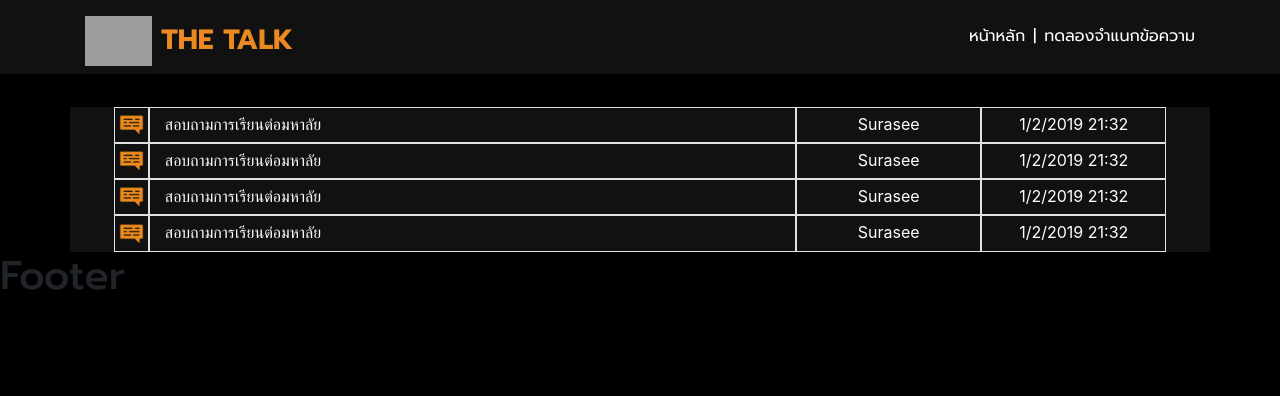
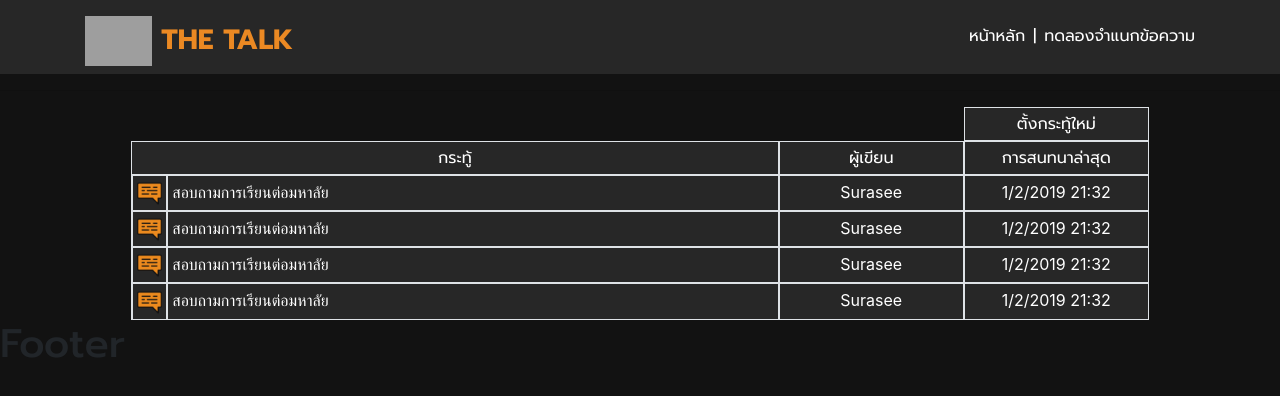
Before and after one commit to surasee2012/unsolicited-text-filtering-forum-react, a React (Create React App) app: page / in a window 1280 px wide. Shown: the top 396 px of the page. Built offline with nearby package versions, Linux system fonts and the light colour scheme; grey boxes are pictures that could not be loaded.

Commit message:
Add PostHeader component
- Edit bg-color in App.css.
- Restyle PostItem component.
- Add PostHeader component.
- Style PostHeader component.

```diff
--- a/src/App.css
+++ b/src/App.css
@@ -1,5 +1,6 @@
 body {
-    background-color: #000000;
+    background-color: #121212;
+
 }
 
 @font-face {
@@ -38,17 +39,5 @@ h1, h2, h3, h4, h5, h6 {
 }
 
 .bg-grey1 {
-    background-color: #111111;
+    background-color: #272727;
 }
-
-.bg-grey2 {
-    background-color: #212121;
-}
-
-.bg-grey3 {
-    background-color: #303030;
-}
-
-.bg-grey4 {
-    background-color: #424242;
-}
--- /dev/null
+++ b/src/components/post/PostHeader.js
@@ -0,0 +1,31 @@
+import React from "react";
+import { Link } from 'react-router-dom';
+
+const PostHeader = () => {
+
+    return (
+        <div>
+            <div className='d-flex justify-content-center'>
+                <div className='col-md-9' />
+                <Link className='col-md-2 text-white bg-grey1 border' to='/newpost'>
+                        <div className='p-1 text-center title'>
+                            ตั้งกระทู้ใหม่
+                        </div>
+                </Link>
+            </div>
+            <div className='d-flex justify-content-center'>
+                <div className='col-md-7 bg-grey1 border'>
+                    <div className='p-1 text-center text-white title'>กระทู้</div>
+                </div>
+                <div className='col-md-2 bg-grey1 border'>
+                    <div className='pt-1 text-center text-white title'>ผู้เขียน</div>
+                </div>
+                <div className='col-md-2 bg-grey1 border'>
+                    <div className='pt-1 text-center text-white title'>การสนทนาล่าสุด</div>
+                </div>
+            </div>
+        </div>
+    )
+}
+
+export default PostHeader;
--- a/src/components/post/PostItem.js
+++ b/src/components/post/PostItem.js
@@ -1,24 +1,29 @@
 import React, { Component } from "react";
+import { Link } from 'react-router-dom';
 
 class PostItem extends Component {
 
     render() {
         return (
             <div>
-                <div className='d-flex justify-content-center'>
-                    <div className='p-1 border'>
-                        <img style={{ height: 25 }} src='/images/logo/post icon.png' />
+                <Link className='d-flex justify-content-center text-white' to='/post'>
+                    <div className='col-md-7 bg-grey1 border'>
+                        <div className='row'>
+                            <div className='p-1 border border-top-0 border-bottom-0'>
+                                <img style={{ height: 25 }} src='/images/logo/post icon.png' />
+                            </div>
+                            <div className='p-1 border border-top-0 border-bottom-0 border-right-0'>
+                                สอบถามการเรียนต่อมหาลัย
+                            </div>
+                        </div>
                     </div>
-                    <div className='col-md-7 py-1 border'>
-                        <div className='text-white'>สอบถามการเรียนต่อมหาลัย</div>
+                    <div className='col-md-2 py-1 bg-grey1 border'>
+                        <div className='text-center'>Surasee</div>
                     </div>
-                    <div className='col-md-2 py-1 border'>
-                        <div className='text-center text-white'>Surasee</div>
+                    <div className='col-md-2 py-1 bg-grey1 border'>
+                        <div className='text-center'>1/2/2019 21:32</div>
                     </div>
-                    <div className='col-md-2 py-1 border'>
-                        <div className='text-center text-white'>1/2/2019 21:32</div>
-                    </div>
-                </div>
+                </Link>
             </div>
         )
     }
--- a/src/components/post/PostList.js
+++ b/src/components/post/PostList.js
@@ -1,4 +1,5 @@
 import React, { Component } from 'react'
+import PostHeader from './PostHeader';
 import PostItem from './PostItem'
 
 class PostList extends Component {
@@ -6,7 +7,8 @@ class PostList extends Component {
     render() {
         return (
             <div>
-                <div className='container bg-grey1'>
+                <div className='container'>
+                    <PostHeader />
                     <PostItem />
                     <PostItem />
                     <PostItem />
```
